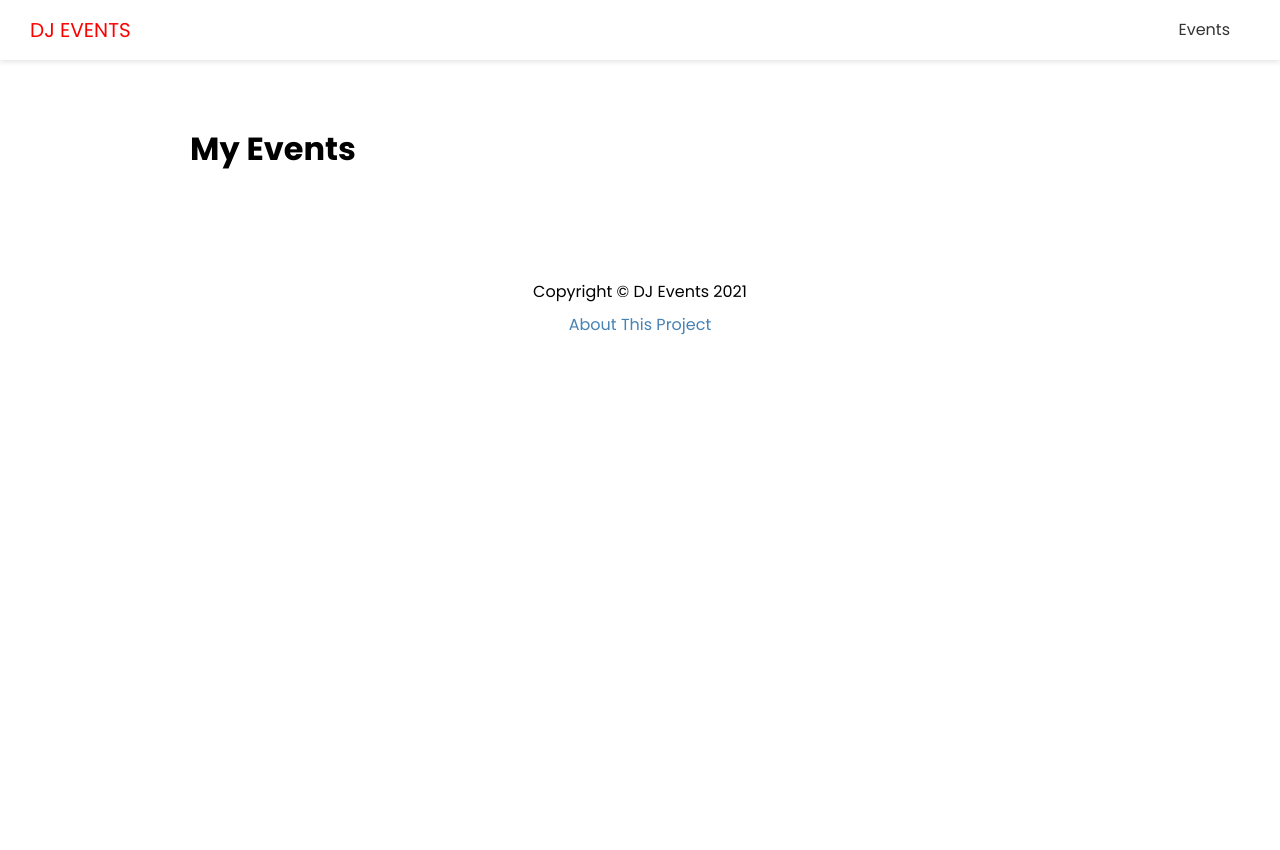
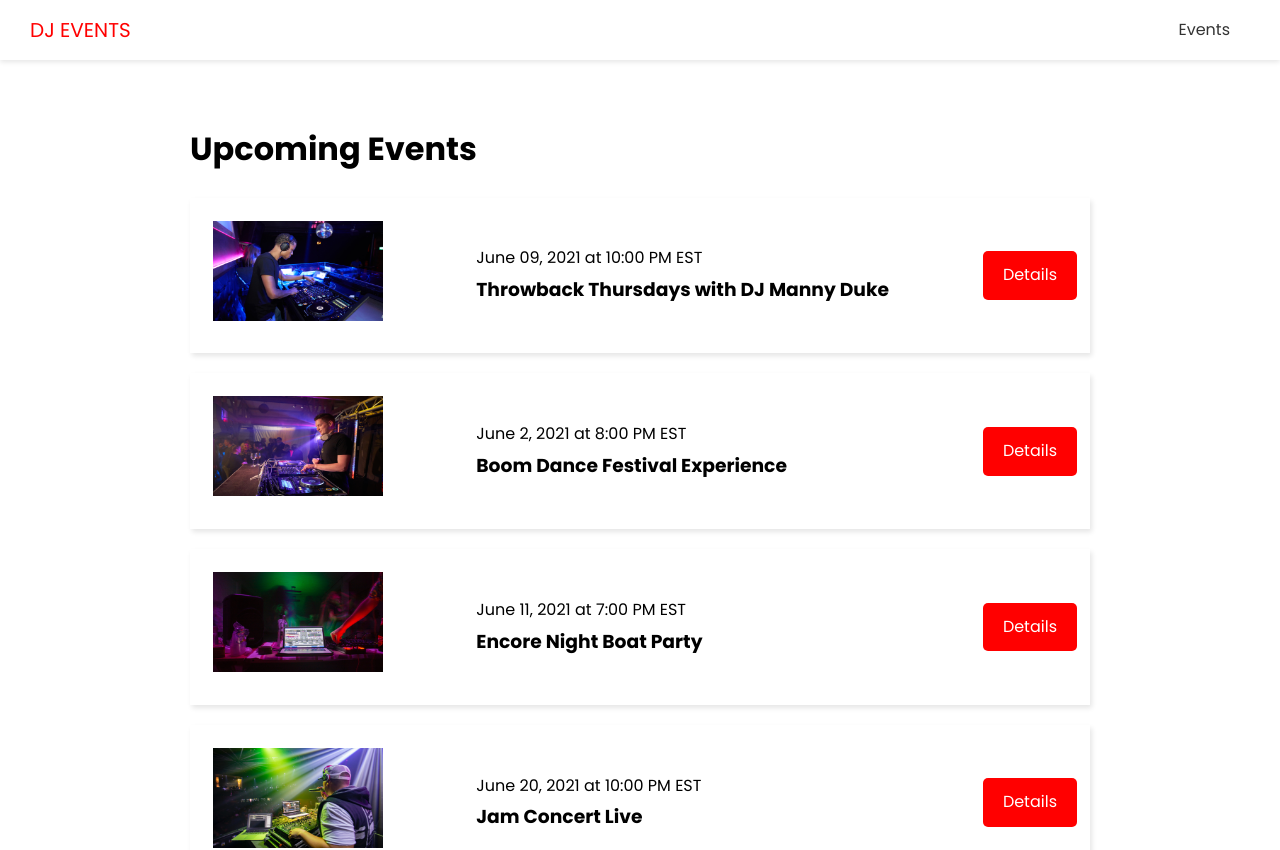
Before and after one commit to parth-gulati/event-management, a Next.js app: page /events in a window 1280 px wide. Shown: the top 850 px of the page. Before the commit the page ends 800 px from the top, so only its background shows below. Built offline with nearby package versions, Linux system fonts and the light colour scheme; no server answers.

Commit message:
Refactored home page and events page

```diff
--- /dev/null
+++ b/components/EventItem.js
@@ -0,0 +1,27 @@
+import Link from 'next/link';
+import Image from 'next/image'
+import styles from '@/styles/EventItem.module.css'
+import React from 'react'
+
+export default function EventItem({ evt }) {
+    return (
+        <div className={styles.event}>
+            <div className={styles.img}>
+                <Image src={evt.image ? evt.image : '/images/event-default.png'} width={170} height={100} />
+            </div>
+
+            <div className={styles.info}>
+                <span>
+                    {evt.date} at {evt.time}
+                </span>
+                <h3>{evt.name}</h3>
+            </div>
+
+            <div className={styles.link}>
+                <Link href={`/events/${evt.slug}`}>
+                    <a className='btn'>Details</a>
+                </Link>
+            </div>
+        </div>
+    )
+}
--- a/pages/events/index.js
+++ b/pages/events/index.js
@@ -1,10 +1,31 @@
-import React from "react";
+import Head from "next/head";
+import Image from "next/image";
 import Layout from "@/components/Layout";
+import styles from "@/styles/Home.module.css";
+import { API_URL } from "@/config/index";
+import EventItem from '@/components/EventItem'
 
-export default function events() {
+export default function EventsPage({ events }) {
+  console.log(events);
+
   return (
     <Layout>
-      <h1>My Events</h1>
+      <h1>Upcoming Events</h1>
+      {events.length === 0 && <h3>No Upcoming Events</h3>}
+      {events.map((x) => (
+        <EventItem key={x.id} evt={x}>{x.name}</EventItem>
+      ))}
     </Layout>
   );
 }
+
+export async function getStaticProps() {
+  const res = await fetch(`${API_URL}/api/events`);
+  const events = await res.json();
+  const eventsArray = await events.events;
+
+  return {
+    props: { events: eventsArray },
+    revalidate: 1,
+  };
+}
--- /dev/null
+++ b/styles/EventItem.module.css
@@ -0,0 +1,28 @@
+.event {
+    display: flex;
+    justify-content: space-between;
+    align-items: center;
+    margin: 20px 0;
+    padding: 13px;
+    box-shadow: 2px 3px 5px rgba(0, 0, 0, 0.1);
+  }
+
+  .img {
+    flex: 1;
+    margin: 10px;
+  }
+
+  .info {
+    flex: 2;
+  }
+
+  @media (max-width: 600px) {
+    .event {
+      flex-direction: column;
+      text-align: center;
+    }
+
+    .info {
+      margin-bottom: 20px;
+    }
+  }
```
Also changed, not shown: pages/index.js (+12 -6 lines), 1 other file (tests, documents, lock files or other folders).
